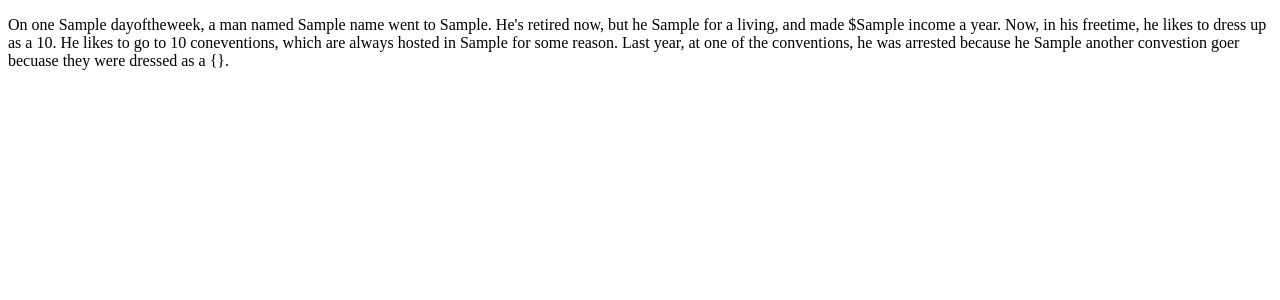
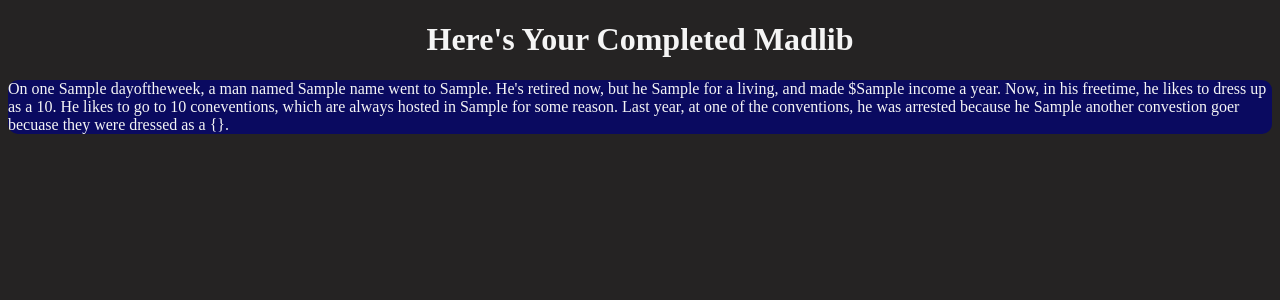
Before and after one commit to MattheuJ/Madlibs-Gabriel-Mattheu, a Flask app: template templates/Completed.html in a window 1280 px wide. Shown: the top 300 px of the page. Run offline with Flask 3, Linux system fonts and the light colour scheme; the template is opened without the code that fills it: most values are stand-ins (such as "Sample title", 1, 10 or a date in 2020).

Commit message:
added styles

```diff
--- a/static/styles/style.css
+++ b/static/styles/style.css
@@ -8,3 +8,22 @@ everything{
     width: 1424px;
     height: 100%;
 }
+
+#website{
+    background-color: rgb(37,35,35);
+}
+
+
+#text{
+    color: whitesmoke;
+}
+
+#text_div{
+    background-color: rgb(10, 10, 96);
+    border-radius: 10px;
+}
+
+#Title{
+    text-align: center;
+    color: whitesmoke;
+}
--- a/templates/Completed.html
+++ b/templates/Completed.html
@@ -5,11 +5,16 @@
     <meta http-equiv="X-UA-Compatible" content="IE=edge">
     <meta name="viewport" content="width=device-width, initial-scale=1.0">
     <title>Madlibs</title>
+    <link rel="stylesheet" href="../static/styles/style.css">
+
 </head>
-<body>
-    <p>
-        On one {{ dayoftheweek }}, a man named {{ name }} went to {{ place1 }}. He's retired now, but he {{ pasttenseverb1 }} for a living, and made ${{ income }} a year. Now, in his freetime, he likes to dress up as a {{ noun1 }}. He likes to go to {{ noun1 }} coneventions, which are always hosted in {{ place2 }} for some reason. Last year, at one of the conventions, he was arrested because he {{ pasttenseverb2 }} another convestion goer becuase they were dressed as a {}.
-    </p>
+<body id="website">
+    <h1 id="Title">Here's Your Completed Madlib </h1>
+    <div id="text_div">
+        <p id="text">
+            On one {{ dayoftheweek }}, a man named {{ name }} went to {{ place1 }}. He's retired now, but he {{ pasttenseverb1 }} for a living, and made ${{ income }} a year. Now, in his freetime, he likes to dress up as a {{ noun1 }}. He likes to go to {{ noun1 }} coneventions, which are always hosted in {{ place2 }} for some reason. Last year, at one of the conventions, he was arrested because he {{ pasttenseverb2 }} another convestion goer becuase they were dressed as a {}.
+        </p>
+    </div>
 </body>
 
 </html>
```
